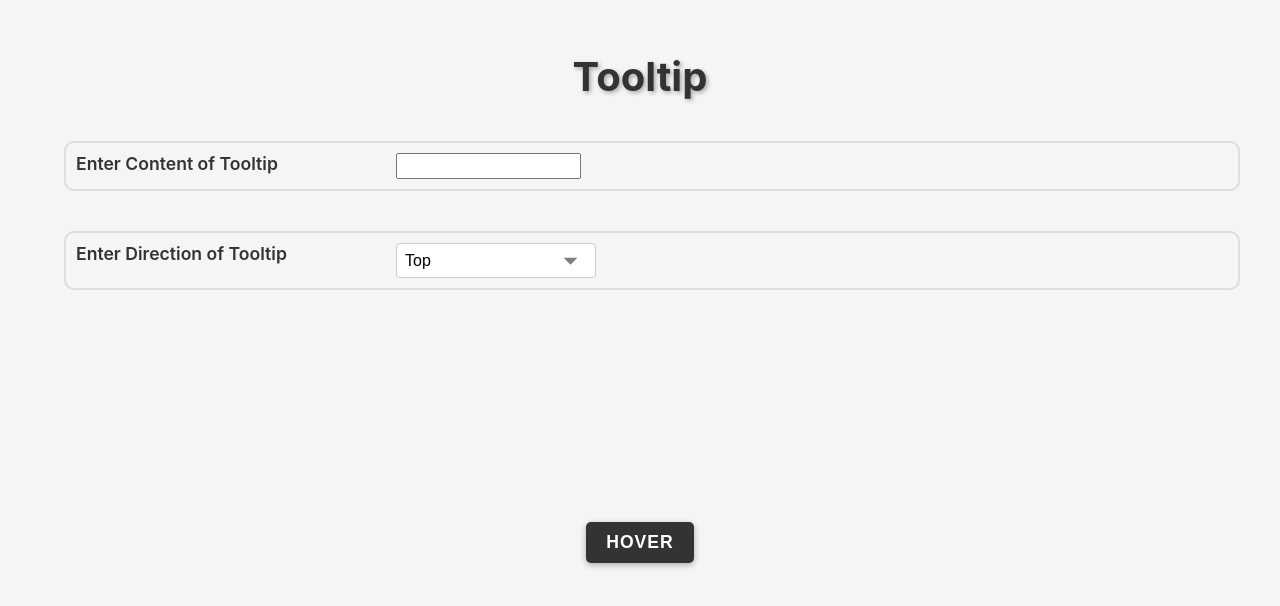
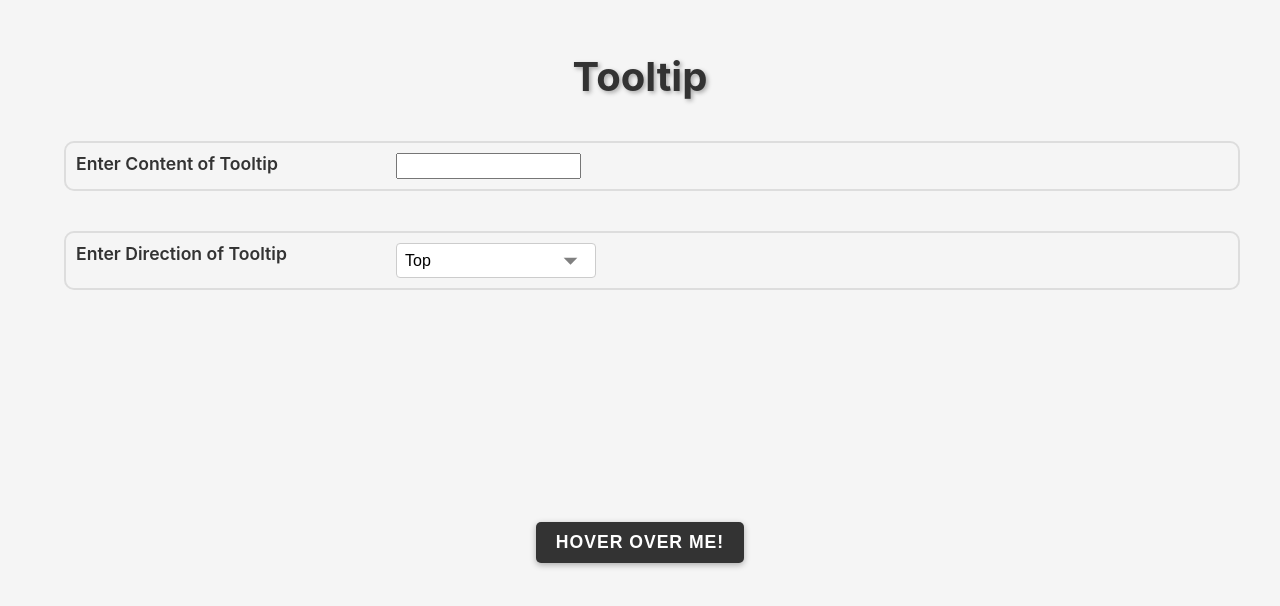
Before and after one commit to SayanMercer/MyTooltip, a React (Create React App) app: page / in a window 1280 px wide. Shown: the part 148-754 px from the top of the page. Built offline with nearby package versions, Linux system fonts and the light colour scheme.

Commit message:
Hover button issue fixed

```diff
--- a/src/components/Button.js
+++ b/src/components/Button.js
@@ -4,7 +4,7 @@ export default class Button extends Component {
   render() {
     return (
         <div>
-            <button className='button'>Hover</button>
+            <button className='button'>Hover over me!</button>
         </div>
     )
   }
```
